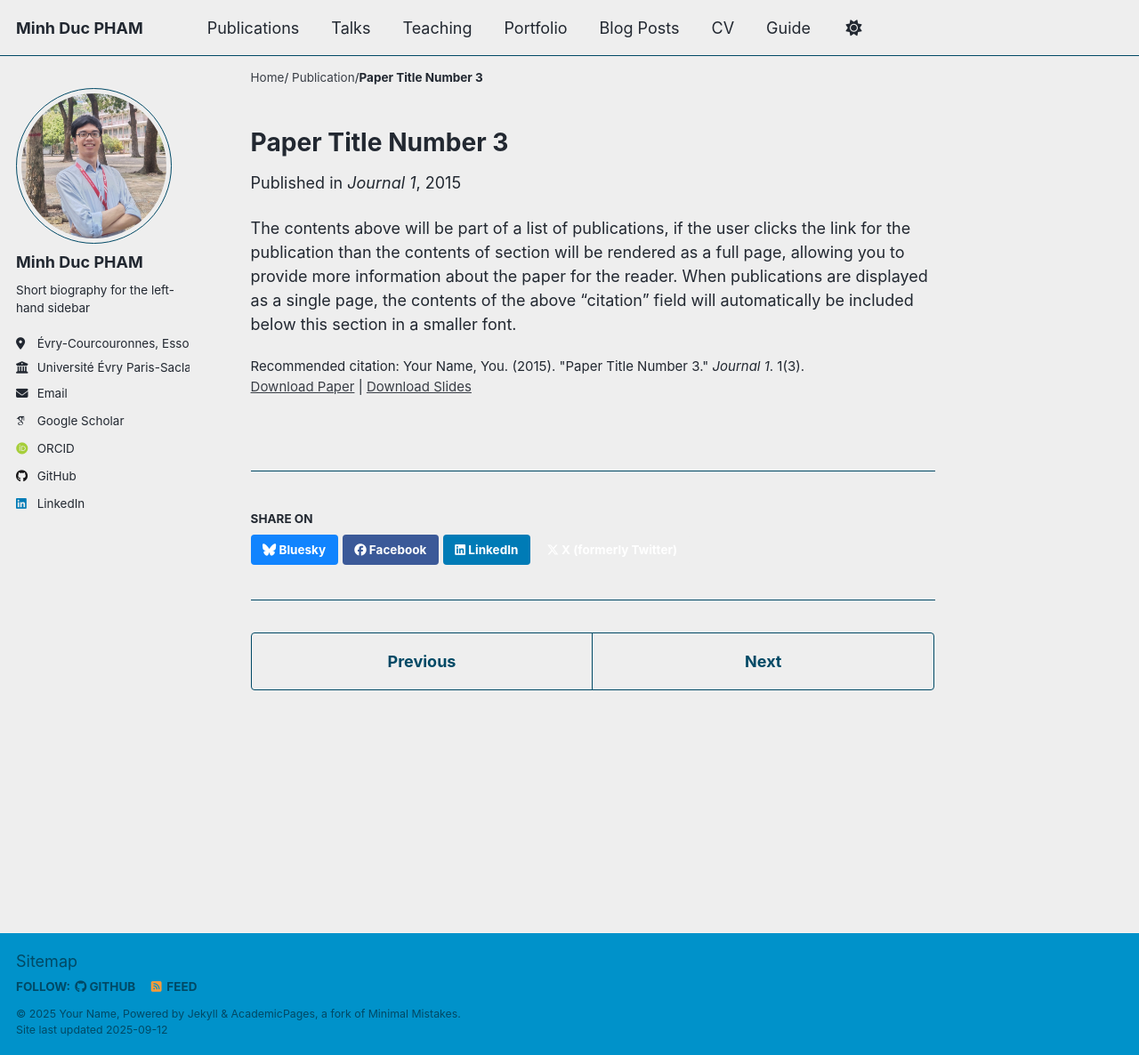
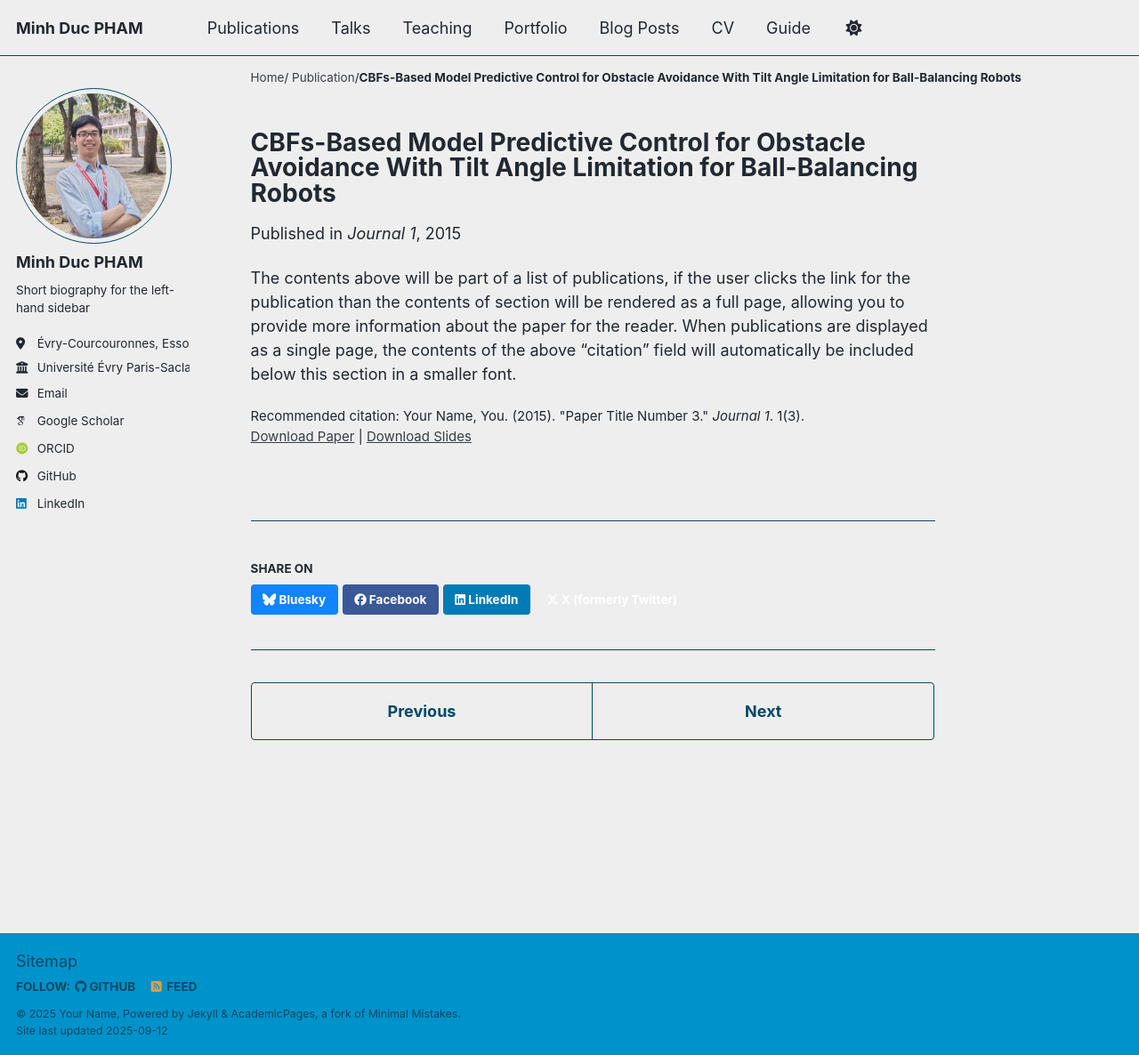
Before and after one commit to phamminhducH/phamminhducH.github.io, a Jekyll site: the page built from _publications/2015-10-01-paper-title-number-3.md, in a window 1280 px wide and 1186 px high. Shown: the whole window at 89% size. Built offline with Jekyll 4.4.1, drawn with Linux system fonts in a browser that asks for light colours; some web fonts are replaced; a script that is not in the unit is left out.

Commit message:
Update 2015-10-01-paper-title-number-3.md

```diff
--- a/_publications/2015-10-01-paper-title-number-3.md
+++ b/_publications/2015-10-01-paper-title-number-3.md
@@ -1,5 +1,5 @@
 ---
-title: "Paper Title Number 3"
+title: "CBFs-Based Model Predictive Control for Obstacle Avoidance With Tilt Angle Limitation for Ball-Balancing Robots"
 collection: publications
 category: manuscripts
 permalink: /publication/2015-10-01-paper-title-number-3
```
